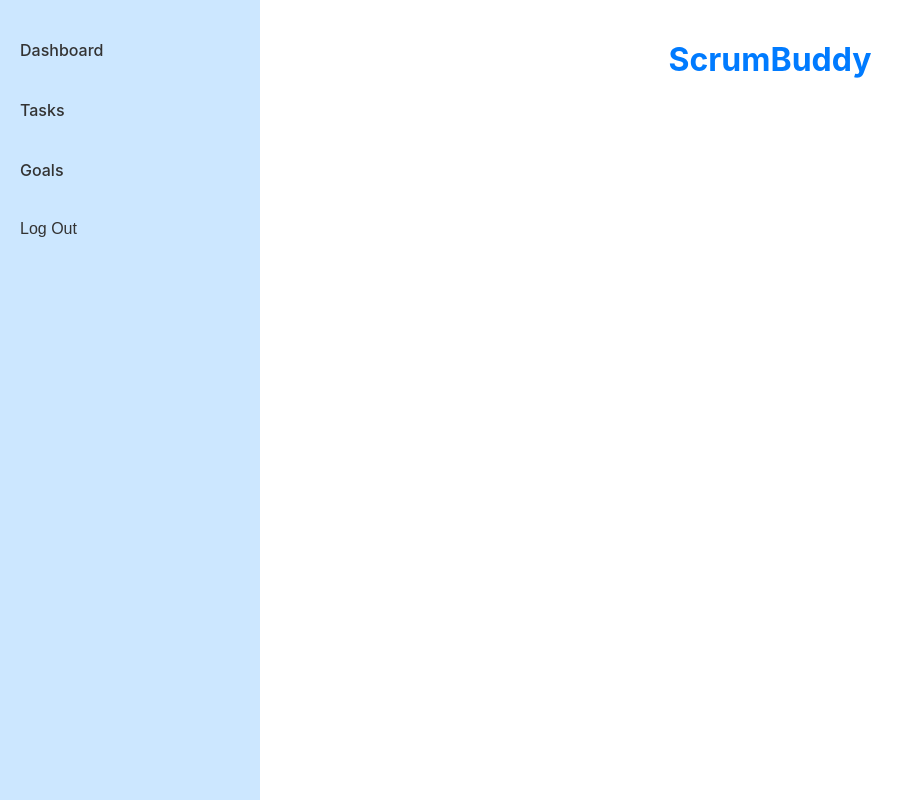
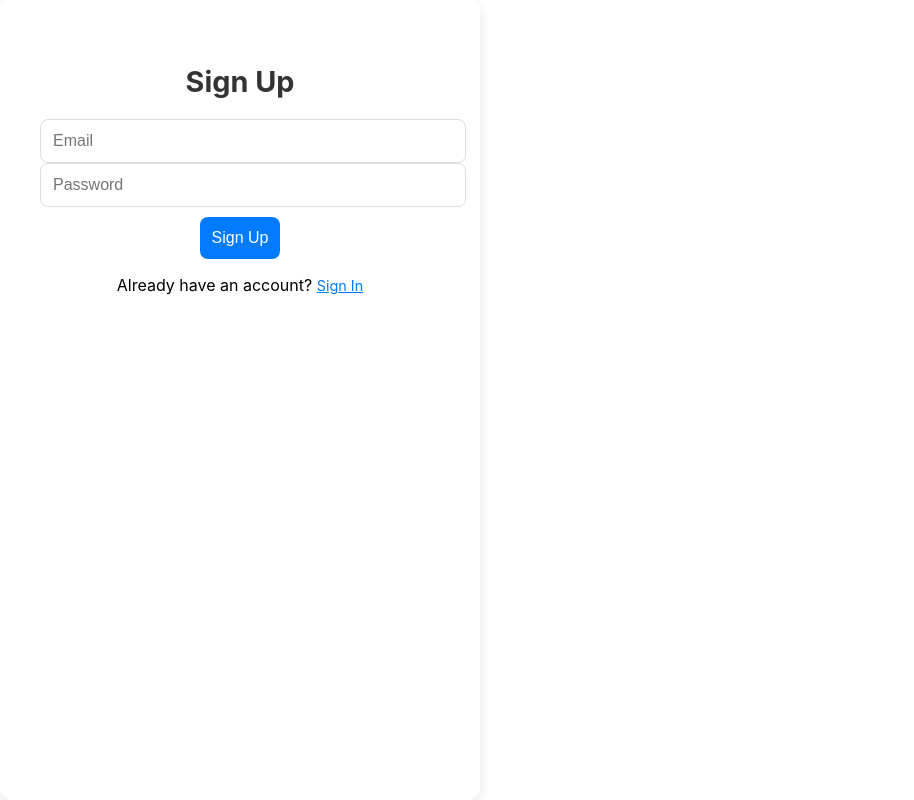
Before and after one commit to brandonwarke/scrumbuddy, a React (Create React App) app in the folder scrumbuddy/: page /signup in a window 1280 px wide. Shown: the whole page, without its empty margins (0-914 px from the left). Built offline with nearby package versions, Linux system fonts and the light colour scheme.

Commit message:
Sign Up authntication email is being sent

```diff
--- a/scrumbuddy/src/components/App/App.js
+++ b/scrumbuddy/src/components/App/App.js
@@ -1,20 +1,28 @@
 // src/components/App/App.js
 import React from "react";
 import { BrowserRouter as Router, Route, Routes } from "react-router-dom";
-import Navigation from "../Navigation/NavigationBar";
+import NavigationBar from "../Navigation/NavigationBar";
 import Header from "../Header/Header";
 import Dashboard from "../Dashboard/Dashboard";
 import Tasks from "../Tasks/Tasks";
 import GoalForm from "../Goals/GoalForm";
-import Auth from "../Login/Auth"; // Make sure to import the Auth component correctly
+import Auth from "../Login/Auth";
+import SignUp from "../Login/SignUp"; // Make sure to import the SignUp component
 import EditGoal from "../Goals/EditGoal";
-import "./App.css"; // Import the styles for the main layout
-import NavigationBar from "../Navigation/NavigationBar";
+import ProtectedRoute from "../ProtectedRoute/ProtectedRoute";
+import "./App.css";
 
 const App = () => {
   return (
     <Router>
       <div className="app-container">
+        <Routes>
+          <Route path="/login" element={<Auth />} />
+          <Route path="/signup" element={<SignUp />} />
+          <Route
+            path="/*"
+            element={
+              <ProtectedRoute>
                 <NavigationBar />
                 <div className="main-content">
                   <Header />
@@ -24,12 +32,14 @@ const App = () => {
                       <Route path="/tasks" element={<Tasks />} />
                       <Route path="/goals" element={<GoalForm />} />
                       <Route path="/goals/edit/:id" element={<EditGoal />} />
-              <Route path="/login" element={<Auth />} /> {/* Ensure Auth is imported */}
                       <Route path="/" element={<Dashboard />} />
-              {/* Add more routes here as needed */}
                     </Routes>
                   </div>
                 </div>
+              </ProtectedRoute>
+            }
+          />
+        </Routes>
       </div>
     </Router>
   );
--- a/scrumbuddy/src/components/Login/Auth.js
+++ b/scrumbuddy/src/components/Login/Auth.js
@@ -1,39 +1,34 @@
-// src/components/Auth.js
-import React, { useState } from "react";
+import React, { useState, useEffect } from "react";
 import { auth } from "../../firebase";
-import { createUserWithEmailAndPassword, signInWithEmailAndPassword } from "firebase/auth";
-import "./Auth.css"; // Import custom styles
-
+import { useSignInWithEmailAndPassword } from "react-firebase-hooks/auth";
+import { useNavigate, Link } from "react-router-dom";
+import "./Auth.css";
 
 const Auth = () => {
   const [email, setEmail] = useState("");
   const [password, setPassword] = useState("");
-  const [isSignUp, setIsSignUp] = useState(true);
+  const [signInWithEmailAndPassword, user, loading, error] = useSignInWithEmailAndPassword(auth);
+  const navigate = useNavigate(); // Use useNavigate to handle redirection
 
-  const handleSubmit = async (e) => {
+  const handleSignIn = async (e) => {
     e.preventDefault();
-    try {
-      if (isSignUp) {
-        // Sign up new user
-        await createUserWithEmailAndPassword(auth, email, password);
-        alert("User signed up successfully");
-      } else {
-        // Sign in existing user
-        await signInWithEmailAndPassword(auth, email, password);
-        alert("User signed in successfully");
-      }
-    } catch (error) {
-      console.error("Error during authentication:", error.message);
-      alert(error.message);
-    }
+    await signInWithEmailAndPassword(email, password);
   };
 
+  useEffect(() => {
+    if (user) {
+      navigate("/dashboard");
+    }
+  }, [user, navigate]);
+
   return (
-    <div className="auth-page">
     <div className="auth-container">
-        <h2>{isSignUp ? "Sign Up" : "Sign In"}</h2>
-        <form onSubmit={handleSubmit} className="auth-form">
-          <div className="input-group">
+      <h2>Sign In</h2>
+      {error && <p className="error">{error.message}</p>}
+      {loading ? (
+        <p>Loading...</p>
+      ) : (
+        <form onSubmit={handleSignIn}>
           <input
             type="email"
             placeholder="Email"
@@ -41,8 +36,6 @@ const Auth = () => {
             onChange={(e) => setEmail(e.target.value)}
             required
           />
-          </div>
-          <div className="input-group">
           <input
             type="password"
             placeholder="Password"
@@ -50,13 +43,12 @@ const Auth = () => {
             onChange={(e) => setPassword(e.target.value)}
             required
           />
-          </div>
-          <button type="submit" className="auth-button">{isSignUp ? "Sign Up" : "Sign In"}</button>
+          <button type="submit">Sign In</button>
         </form>
-        <button onClick={() => setIsSignUp(!isSignUp)} className="switch-button">
-          {isSignUp ? "Switch to Sign In" : "Switch to Sign Up"}
-        </button>
-      </div>
+      )}
+      <p>
+        Don't have an account? <Link to="/signup">Sign Up</Link>
+      </p>
     </div>
   );
 };
--- /dev/null
+++ b/scrumbuddy/src/components/Login/SignUp.js
@@ -0,0 +1,68 @@
+// src/components/Login/SignUp.js
+import React, { useState } from "react";
+import { auth } from "../../firebase";
+import { createUserWithEmailAndPassword, sendEmailVerification } from "firebase/auth";
+import { useNavigate, Link } from "react-router-dom";
+
+const SignUp = () => {
+  const [email, setEmail] = useState("");
+  const [password, setPassword] = useState("");
+  const [error, setError] = useState(null);
+  const [success, setSuccess] = useState(null);
+  const navigate = useNavigate();
+
+  const handleSignUp = async (e) => {
+    e.preventDefault();
+
+    try {
+      // Create a new user with email and password
+      const userCredential = await createUserWithEmailAndPassword(auth, email, password);
+      const user = userCredential.user;
+
+      // Send verification email
+      await sendEmailVerification(user);
+
+      setSuccess("Verification email sent. Please check your inbox.");
+      setError(null);
+
+      // Redirect to login after a delay
+      setTimeout(() => navigate("/login"), 5000);
+    } catch (err) {
+      setError(err.message);
+      setSuccess(null);
+    }
+  };
+
+  return (
+    <div className="auth-container">
+      <h2>Sign Up</h2>
+      {error && <p className="error">{error}</p>}
+      {success && <p className="success">{success}</p>}
+      <form onSubmit={handleSignUp}>
+        <input
+          type="email"
+          placeholder="Email"
+          value={email}
+          onChange={(e) => setEmail(e.target.value)}
+          required
+        />
+        <input
+          type="password"
+          placeholder="Password"
+          value={password}
+          onChange={(e) => setPassword(e.target.value)}
+          required
+        />
+        <button type="submit" className="auth-button">Sign Up</button>
+      </form>
+      <p>
+        Already have an account?{" "}
+        <Link to="/login" className="switch-button">
+          Sign In
+        </Link>
+      </p>
+    </div>
+  );
+};
+
+export default SignUp;
--- /dev/null
+++ b/scrumbuddy/src/components/ProtectedRoute/ProtectedRoute.js
@@ -0,0 +1,17 @@
+// src/components/ProtectedRoute/ProtectedRoute.js
+import React from "react";
+import { Navigate } from "react-router-dom";
+import { useAuthState } from "react-firebase-hooks/auth";
+import { auth } from "../../firebase";
+
+const ProtectedRoute = ({ children }) => {
+  const [user] = useAuthState(auth);
+
+  if (!user) {
+    return <Navigate to="/login" />;
+  }
+
+  return children;
+};
+
+export default ProtectedRoute;
```
Lines whose indentation alone changed are shown as unchanged.
